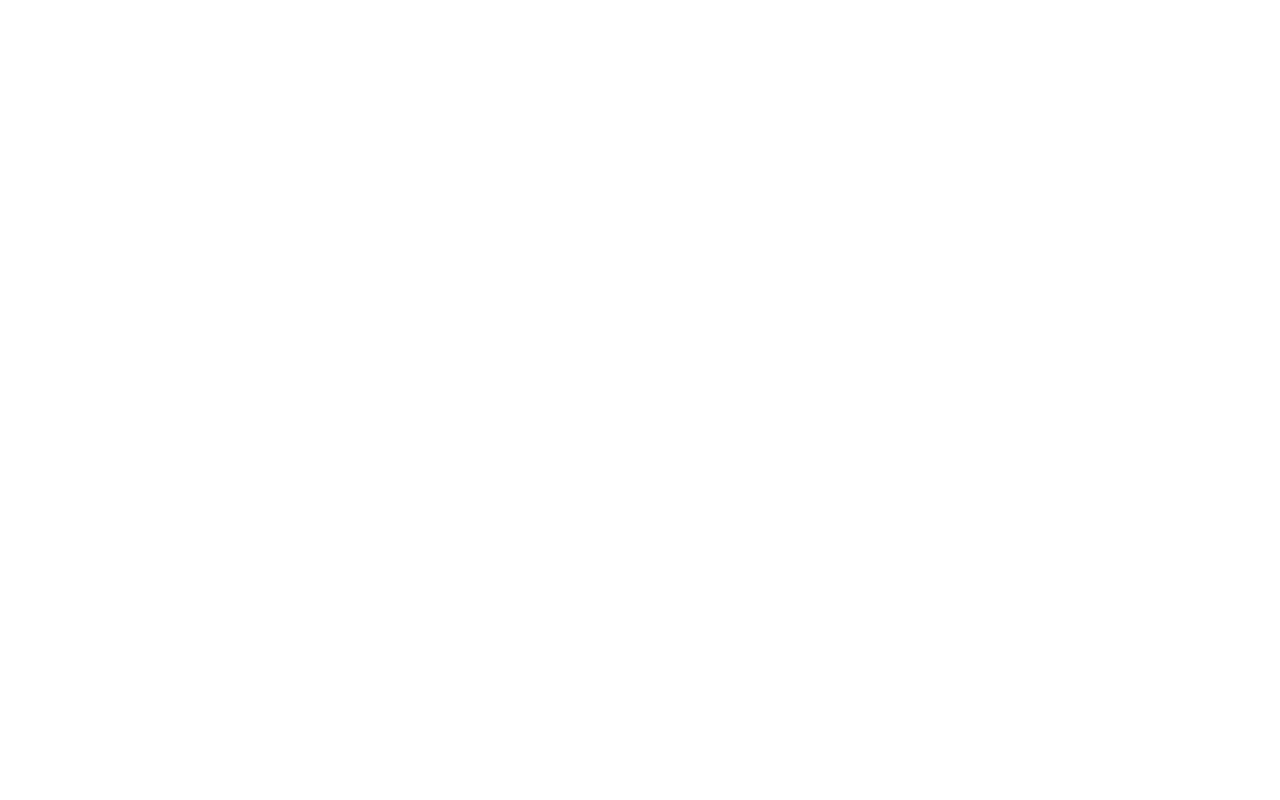
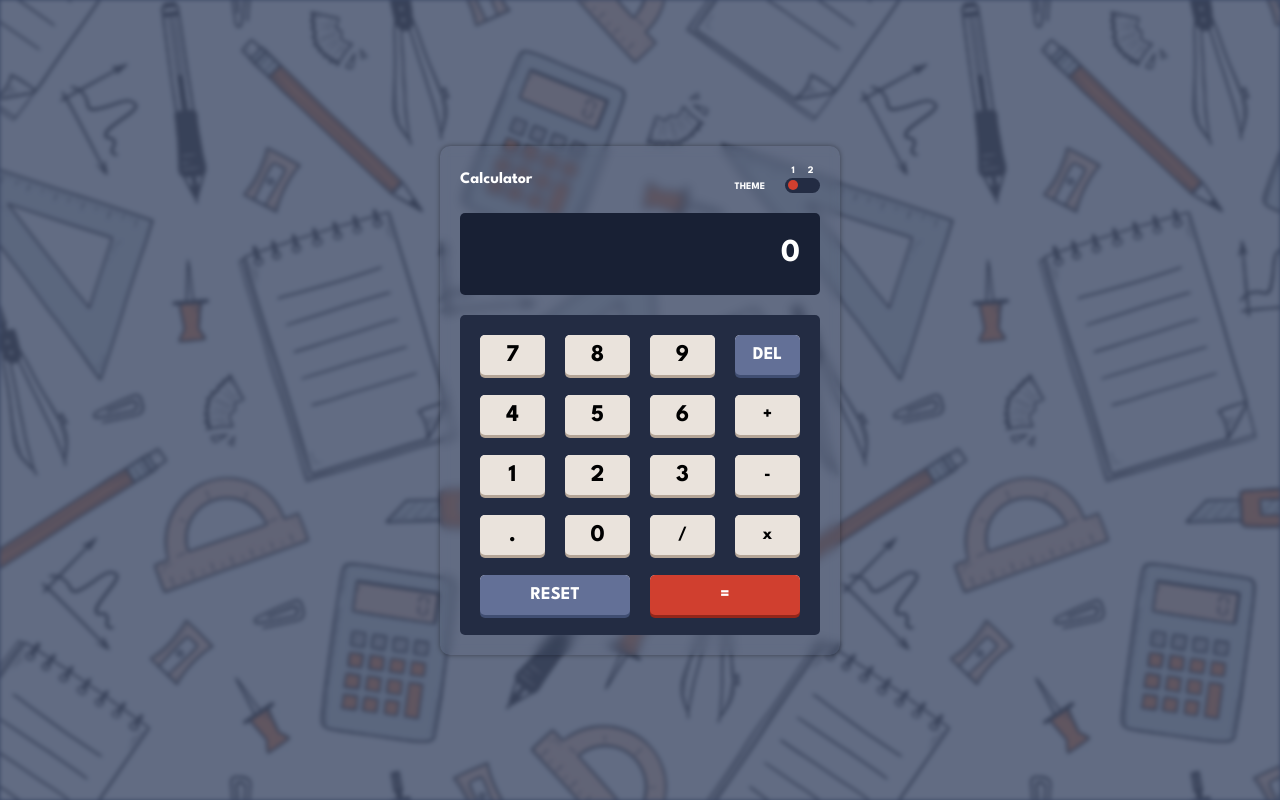
Before and after one commit to MostafaGamalBisher/simple-calculator, a website: page index.html in a window 1280 px wide. Drawn offline with Linux system fonts and the light colour scheme; files whose address does not match are found by name.

Commit message:
Add initial JavaScript and SCSS files for calculator layout and styling
- Created index.js for future JavaScript functionality.
- Added _style.scss for calculator styles including layout, themes, and key interactions.

```diff
--- a/index.html
+++ b/index.html
@@ -2,12 +2,114 @@
 <html lang="en">
   <head>
     <meta charset="UTF-8" />
-    <meta name="viewport" content="width=device-width, initial-scale=1.0" />
+    <meta
+      name="viewport"
+      content="width=device-width, user-scalable=no, initial-scale=1.0, maximum-scale=1.0, minimum-scale=1.0"
+    />
     <meta name="description" content="" />
-    <title>Project Name</title>
-    <link rel="stylesheet" href="dist/css/main.css" />
+    <meta http-equiv="X-UA-Compatible" content="ie=edge" />
+    <link rel="preconnect" href="https://fonts.googleapis.com" />
+    <link rel="preconnect" href="https://fonts.gstatic.com" crossorigin />
+    <link
+      href="https://fonts.googleapis.com/css2?family=League+Spartan:wght@700&display=swap"
+      rel="stylesheet"
+    />
+    <link rel="stylesheet" href="./dist/css/main.css" type="text/css" />
+    <title>Calculator</title>
   </head>
   <body>
-    <script type="module" src="src/js/main.js"></script>
+    <div class="container">
+      <div class="calc">
+        <div class="calc__header">
+          <span>Calculator</span>
+
+          <div class="themes">
+            <div class="themes__label">
+              <span>THEME</span>
+            </div>
+            <div class="themes__toggleContent">
+              <div class="themes__numbers">
+                <span class="themes__number">1</span>
+                <span class="themes__number">2</span>
+              </div>
+              <span class="themes__toggle" role="button" tabindex="0"></span>
+            </div>
+          </div>
+        </div>
+
+        <div class="calc__result">0</div>
+
+        <div class="calc__numsContent">
+          <button class="calc__key" data-type="number" data-value="7">
+            <span>7</span>
+          </button>
+          <button class="calc__key" data-type="number" data-value="8">
+            <span>8</span>
+          </button>
+          <button class="calc__key" data-type="number" data-value="9">
+            <span>9</span>
+          </button>
+          <button
+            class="calc__key"
+            data-type="operation"
+            data-value="Backspace"
+          >
+            <span>DEL</span>
+          </button>
+          <button class="calc__key" data-type="number" data-value="4">
+            <span>4</span>
+          </button>
+          <button class="calc__key" data-type="number" data-value="5">
+            <span>5</span>
+          </button>
+          <button class="calc__key" data-type="number" data-value="6">
+            <span>6</span>
+          </button>
+          <button class="calc__key" data-type="operation" data-value="+">
+            <span>+</span>
+          </button>
+          <button class="calc__key" data-type="number" data-value="1">
+            <span>1</span>
+          </button>
+          <button class="calc__key" data-type="number" data-value="2">
+            <span>2</span>
+          </button>
+          <button class="calc__key" data-type="number" data-value="3">
+            <span>3</span>
+          </button>
+          <button class="calc__key" data-type="operation" data-value="-">
+            <span>-</span>
+          </button>
+          <button class="calc__key" data-type="number" data-value=".">
+            <span>.</span>
+          </button>
+          <button class="calc__key" data-type="number" data-value="0">
+            <span>0</span>
+          </button>
+          <button class="calc__key" data-type="operation" data-value="/">
+            <span>/</span>
+          </button>
+          <button class="calc__key" data-type="operation" data-value="*">
+            <span>x</span>
+          </button>
+          <button
+            class="calc__key calc__key--wide"
+            data-type="operation"
+            data-value="c"
+          >
+            <span>RESET</span>
+          </button>
+          <button
+            class="calc__key calc__key--wide"
+            data-type="operation"
+            data-value="Enter"
+          >
+            <span>=</span>
+          </button>
+        </div>
+      </div>
+    </div>
+
+    <script src="./src/js/index.js"></script>
   </body>
 </html>
--- a/src/scss/_global.scss
+++ b/src/scss/_global.scss
@@ -1,34 +1,8 @@
-// ============================================================
-// GLOBAL
-// Project-wide styles applied to base HTML elements.
-// ============================================================
-
-body {
-  font-family: var(--font-family-base);
-  font-size: var(--font-size-base);
-  font-weight: var(--font-weight-normal);
-  color: var(--color-text);
-  background-color: var(--color-background);
+* {
+  box-sizing: border-box;
+  margin: 0;
 }
 
-h1,
-h2,
-h3,
-h4,
-h5,
-h6 {
-  font-weight: var(--font-weight-bold);
-  line-height: 1.2;
+html {
+  font-size: 62.5%;
 }
-
-a {
-  color: var(--color-primary);
-
-  &:hover {
-    opacity: 0.8;
-  }
-}
-
-button {
-  cursor: pointer;
-}
--- a/src/scss/_reset.scss
+++ /dev/null
@@ -1,59 +0,0 @@
-// ============================================================
-// RESET
-// Normalize browser defaults for consistent rendering.
-// ============================================================
-
-*,
-*::before,
-*::after {
-  box-sizing: border-box;
-  margin: 0;
-  padding: 0;
-}
-
-html {
-  font-size: 100%;
-  scroll-behavior: smooth;
-}
-
-body {
-  min-height: 100vh;
-  line-height: 1.5;
-  -webkit-font-smoothing: antialiased;
-}
-
-img,
-picture,
-video,
-canvas,
-svg {
-  display: block;
-  max-width: 100%;
-}
-
-input,
-button,
-textarea,
-select {
-  font: inherit;
-}
-
-p,
-h1,
-h2,
-h3,
-h4,
-h5,
-h6 {
-  overflow-wrap: break-word;
-}
-
-ul,
-ol {
-  list-style: none;
-}
-
-a {
-  text-decoration: none;
-  color: inherit;
-}
--- a/style1.css
+++ b/src/scss/_style.scss
@@ -1,33 +1,6 @@
-:root {
-  --color-main-background: #3a4764;
-  --color-keypad-background: #232c43;
-  --color-screen-background: #182034;
-  --color-key-blue-background: #637097;
-  --color-key-blue-shadow: #404e72;
-  --color-key-blue-hover: #a2b3e1;
-  --color-key-red-background: #d03f2f;
-  --color-key-red-shadow: #93261a;
-  --color-key-red-hover: #f86c5c;
-  --color-key-gray-background: #eae3dc;
-  --color-key-gray-shadow: hsl(28, 16%, 65%);
-  --color-dark-blue-text: #444b5a;
-  --color-white-text: #ffffff;
-  --border-radius: 10px;
-  --timing-animation: .3s;
-}
-
-* {
-  box-sizing: border-box;
-  margin: 0;
-}
-
-html {
-  font-size: 62.5%;
-}
-
 .container {
   font-size: 1.6rem;
-  font-family: "League Spartan", sans-serif;
+  font-family: 'League Spartan', sans-serif;
   display: flex;
   min-height: 100vh;
   align-items: center;
@@ -37,13 +10,13 @@
   transition: background-color var(--timing-animation);
 }
 .container:before {
-  content: "";
+  content: '';
   position: absolute;
   width: 100%;
   height: 100%;
   z-index: 0;
   opacity: 0.2;
-  background: url("./pattern.jpeg");
+  background: url('../assets/img/images/pattern.jpeg');
   background-size: contain;
   filter: blur(2px);
 }
@@ -115,7 +88,8 @@
   font-family: inherit;
   font-size: inherit;
 }
-.calc__key:hover:after, .calc__key.hover:after {
+.calc__key:hover:after,
+.calc__key.hover:after {
   background-color: var(--color-white-text);
 }
 .calc__key:active {
@@ -129,7 +103,7 @@
   user-select: none;
 }
 .calc__key:before {
-  content: "";
+  content: '';
   position: absolute;
   height: 100%;
   width: 100%;
@@ -138,7 +112,7 @@
   background-color: var(--color-key-gray-shadow);
 }
 .calc__key:after {
-  content: "";
+  content: '';
   position: absolute;
   height: 100%;
   width: 100%;
@@ -149,38 +123,45 @@
 .calc__key--wide {
   grid-column: span 2;
 }
-.calc [data-type=number] {
+.calc [data-type='number'] {
   font-size: 2.4rem;
 }
-.calc [data-value=Backspace]:hover:after, .calc [data-value=Backspace].hover:after, .calc [data-value=c]:hover:after, .calc [data-value=c].hover:after {
+.calc [data-value='Backspace']:hover:after,
+.calc [data-value='Backspace'].hover:after,
+.calc [data-value='c']:hover:after,
+.calc [data-value='c'].hover:after {
   background-color: var(--color-key-blue-hover);
 }
-.calc [data-value=Backspace]:after, .calc [data-value=c]:after {
+.calc [data-value='Backspace']:after,
+.calc [data-value='c']:after {
   background-color: var(--color-key-blue-background);
 }
-.calc [data-value=Backspace]:before, .calc [data-value=c]:before {
+.calc [data-value='Backspace']:before,
+.calc [data-value='c']:before {
   background-color: var(--color-key-blue-shadow);
 }
-.calc [data-value=Backspace] span, .calc [data-value=c] span {
+.calc [data-value='Backspace'] span,
+.calc [data-value='c'] span {
   color: var(--color-white-text);
 }
-.calc [data-value=Enter]:hover:after, .calc [data-value=Enter].hover:after {
+.calc [data-value='Enter']:hover:after,
+.calc [data-value='Enter'].hover:after {
   background-color: var(--color-key-red-hover);
 }
-.calc [data-value=Enter]:after {
+.calc [data-value='Enter']:after {
   background-color: var(--color-key-red-background);
 }
-.calc [data-value=Enter]:before {
+.calc [data-value='Enter']:before {
   background-color: var(--color-key-red-shadow);
 }
-.calc [data-value=Enter] span {
+.calc [data-value='Enter'] span {
   color: var(--color-white-text);
 }
 
 .themes {
   --toggle-width: 3.5rem;
   --circle-width: 1rem;
-  --toggle-padding: .3rem;
+  --toggle-padding: 0.3rem;
   display: flex;
   gap: 2rem;
   font-size: 1rem;
@@ -203,7 +184,7 @@
   cursor: pointer;
 }
 .themes__toggle {
-  content: "";
+  content: '';
   position: relative;
   display: flex;
   align-items: center;
@@ -218,7 +199,7 @@
   background-color: var(--color-key-red-hover);
 }
 .themes__toggle:before {
-  content: "";
+  content: '';
   position: absolute;
   left: var(--toggle-padding);
   width: var(--circle-width);
@@ -230,5 +211,3 @@
 .themes__toggle--isActive:before {
   left: calc(var(--toggle-width) - var(--circle-width) - var(--toggle-padding));
 }
-
-/*# sourceMappingURL=style.css.map */
--- a/src/scss/_variables.scss
+++ b/src/scss/_variables.scss
@@ -1,35 +1,17 @@
-// ============================================================
-// VARIABLES
-// CSS custom properties → design tokens (colors, spacing, typography)
-// SCSS variables → breakpoints only (CSS vars can't work in @media)
-// ============================================================
-
-// --- CSS Custom Properties (live in the browser) ---
 :root {
-  // Colors
-  --color-primary: #3b82f6;
-  --color-secondary: #64748b;
-  --color-background: #ffffff;
-  --color-text: #1e293b;
-  --color-error: #ef4444;
-  --color-success: #22c55e;
-
-  // Typography
-  --font-family-base: 'Segoe UI', system-ui, sans-serif;
-  --font-size-base: 1rem;
-  --font-weight-normal: 400;
-  --font-weight-bold: 700;
-
-  // Spacing
-  --spacing-sm: 0.5rem;
-  --spacing-md: 1rem;
-  --spacing-lg: 2rem;
-  --spacing-xl: 4rem;
+  --color-main-background: #3a4764;
+  --color-keypad-background: #232c43;
+  --color-screen-background: #182034;
+  --color-key-blue-background: #637097;
+  --color-key-blue-shadow: #404e72;
+  --color-key-blue-hover: #a2b3e1;
+  --color-key-red-background: #d03f2f;
+  --color-key-red-shadow: #93261a;
+  --color-key-red-hover: #f86c5c;
+  --color-key-gray-background: #eae3dc;
+  --color-key-gray-shadow: hsl(28, 16%, 65%);
+  --color-dark-blue-text: #444b5a;
+  --color-white-text: #ffffff;
+  --border-radius: 10px;
+  --timing-animation: 0.3s;
 }
-
-// --- SCSS Variables (compile-time only) ---
-
-// Breakpoints
-$breakpoint-sm: 480px;
-$breakpoint-md: 768px;
-$breakpoint-lg: 1024px;
--- a/src/scss/main.scss
+++ b/src/scss/main.scss
@@ -6,4 +6,5 @@
 @use 'variables';
 @use 'reset';
 @use 'global';
+@use 'style';
 @use 'responsive';
```
Also changed, not shown: index1.html (deleted, +0 -99 lines), src/scss/_responsive.scss (deleted, +0 -16 lines), dist/css/main.css, src/assets/img/images/pattern.jpeg (added), src/js/index.js (added), src/js/main.js (deleted), 1 other file.
